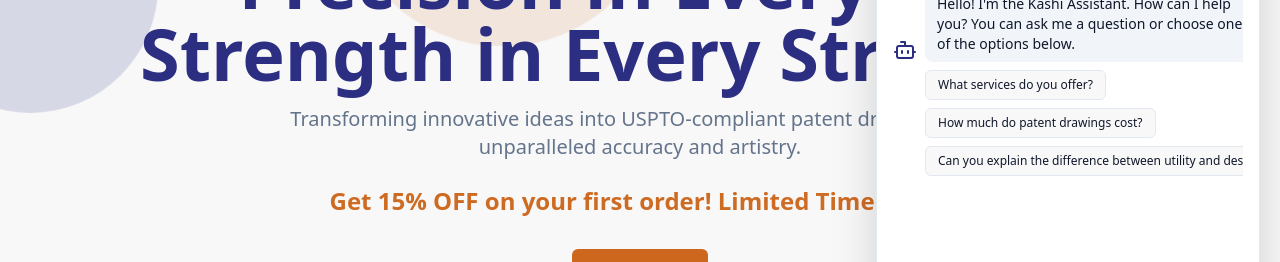
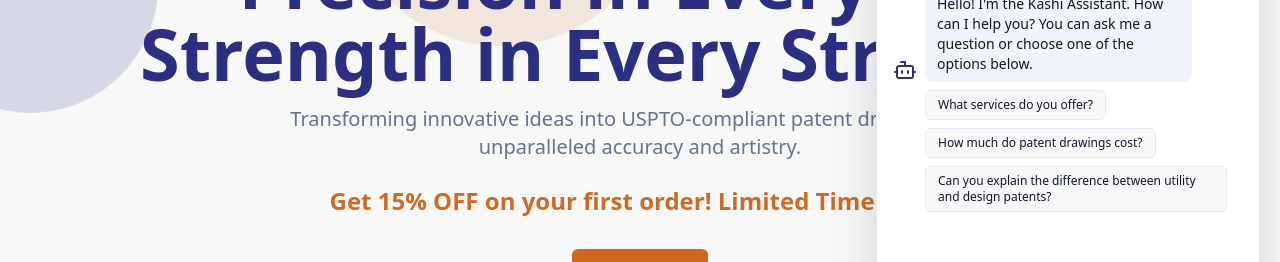
Before and after one commit to namannaitik34/kashipatent, a Next.js app: page / in a window 1280 px wide. Both pictures are taken after a click on the button 1232 px from the left and 692 px from the top of the page. Shown: the part 322-584 px from the top of the page. Built offline with nearby package versions, Linux system fonts and the light colour scheme; what @genkit-ai/googleai, genkit would draw is missing.

Commit message:
as u van see the image content is being cut as the card width is small

```diff
--- a/src/components/chatbot.tsx
+++ b/src/components/chatbot.tsx
@@ -49,7 +49,7 @@ export default function Chatbot() {
           suggestions: predefinedQuestions
         }]);
     }
-  }, [isOpen]);
+  }, [isOpen, messages.length]);
 
   useEffect(() => {
     if (scrollAreaRef.current) {
@@ -132,13 +132,13 @@ export default function Chatbot() {
                                 {message.sender === 'user' && <User className="h-6 w-6 text-muted-foreground shrink-0" />}
                             </div>
                             {message.suggestions && (
-                              <div className="flex flex-wrap gap-2 mt-2 ml-8">
+                              <div className="flex flex-col items-start gap-2 mt-2 ml-8">
                                 {message.suggestions.map((suggestion, index) => (
                                   <Button
                                     key={index}
                                     variant="outline"
                                     size="sm"
-                                    className="text-xs h-auto py-1.5"
+                                    className="text-xs h-auto py-1.5 text-left whitespace-normal"
                                     onClick={() => handleSend(suggestion)}
                                   >
                                     {suggestion}
```
